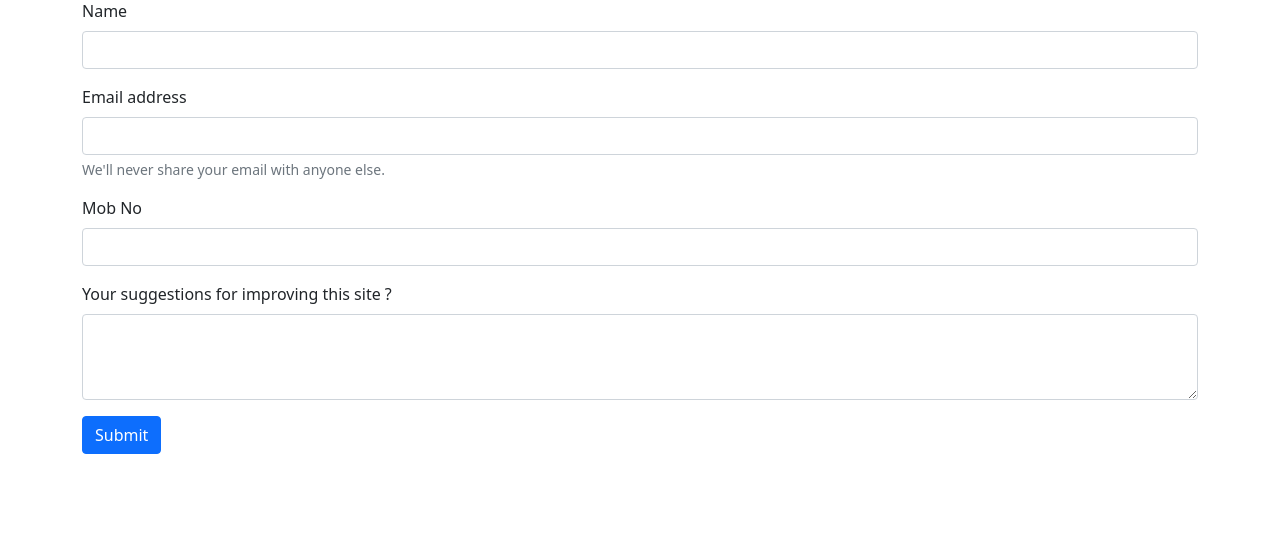
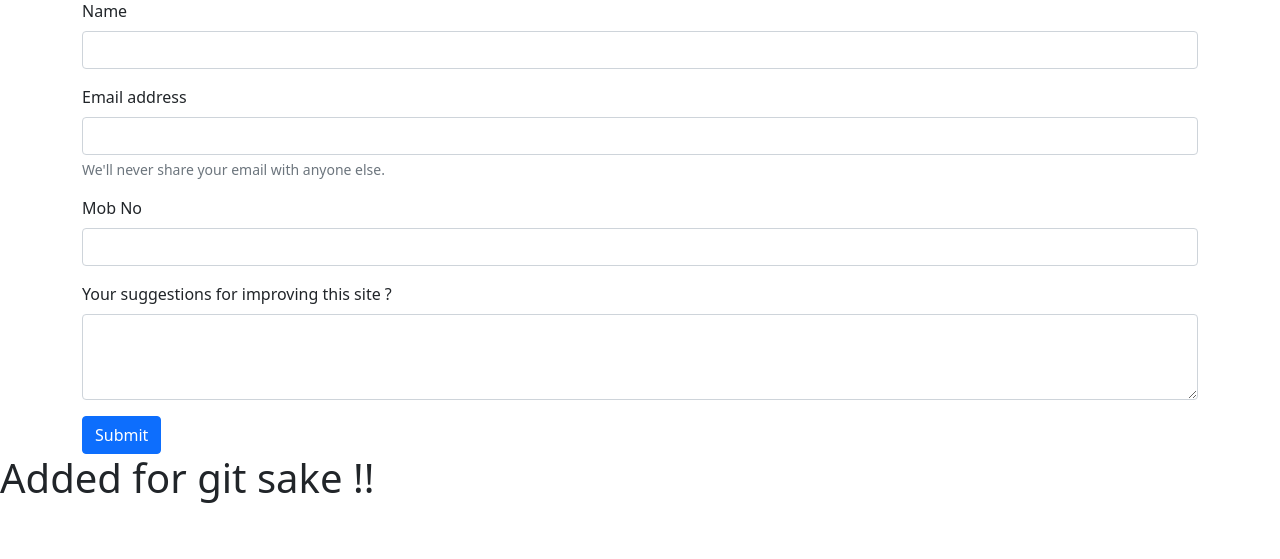
Before and after one commit to wayfrr/Code-Harry-blog, a Django app: page /contact in a window 1280 px wide. Shown: the part 137-696 px from the top of the page. Run offline with Django 3.2, Linux system fonts and the light colour scheme.

Commit message:
Initial Commit

```diff
--- a/templates/home/contact.html
+++ b/templates/home/contact.html
@@ -38,5 +38,5 @@
 	  <button type="submit" class="btn btn-primary">Submit</button>
 	</form>
 </div>
-
+<h1>Added for git sake !!</h1>
 {% endblock body %}
```
